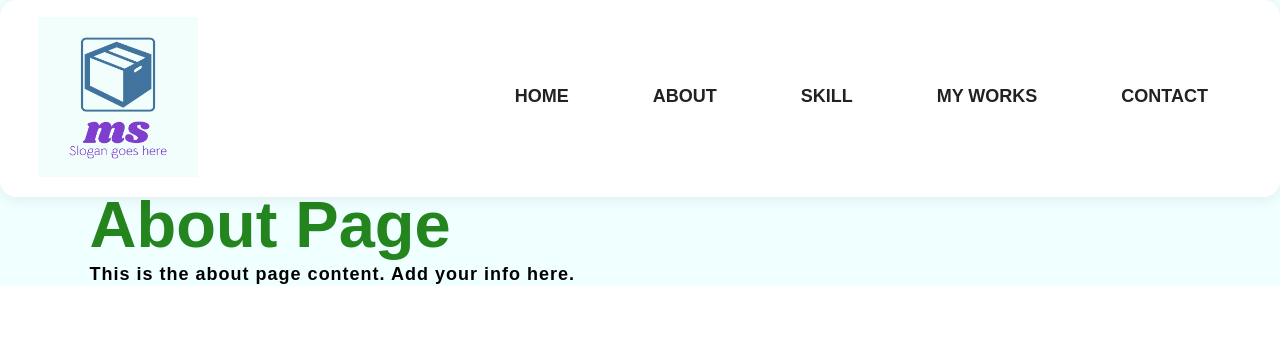
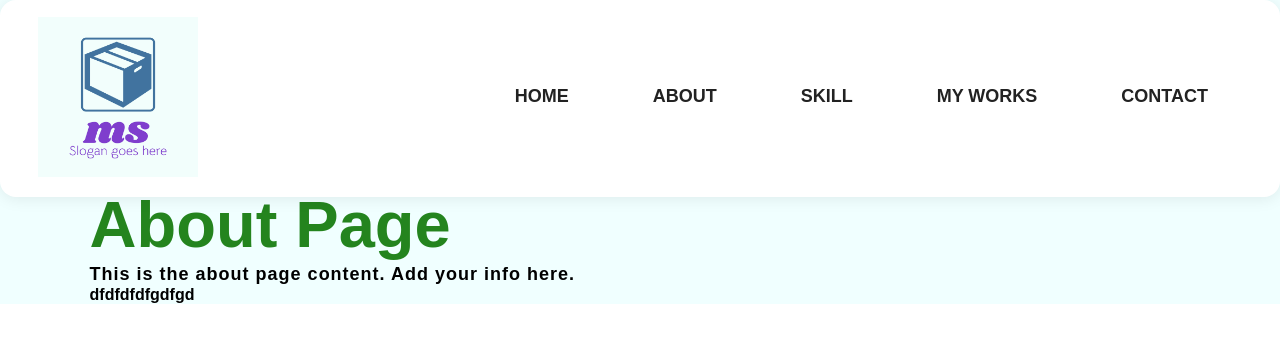
Before and after one commit to mwaumartin/Portfolio, a plain HTML site: page about.html in a window 1280 px wide. Drawn offline with Linux system fonts and the light colour scheme.

Commit message:
add placeholder text to about page

```diff
--- a/about.html
+++ b/about.html
@@ -23,6 +23,7 @@
         <div class="infor">
             <h1>About Page</h1>
             <h3>This is the about page content. Add your info here.</h3>
+            <h4>dfdfdfdfgdfgd</h4>
         </div>
     </div>
 </body>
```
